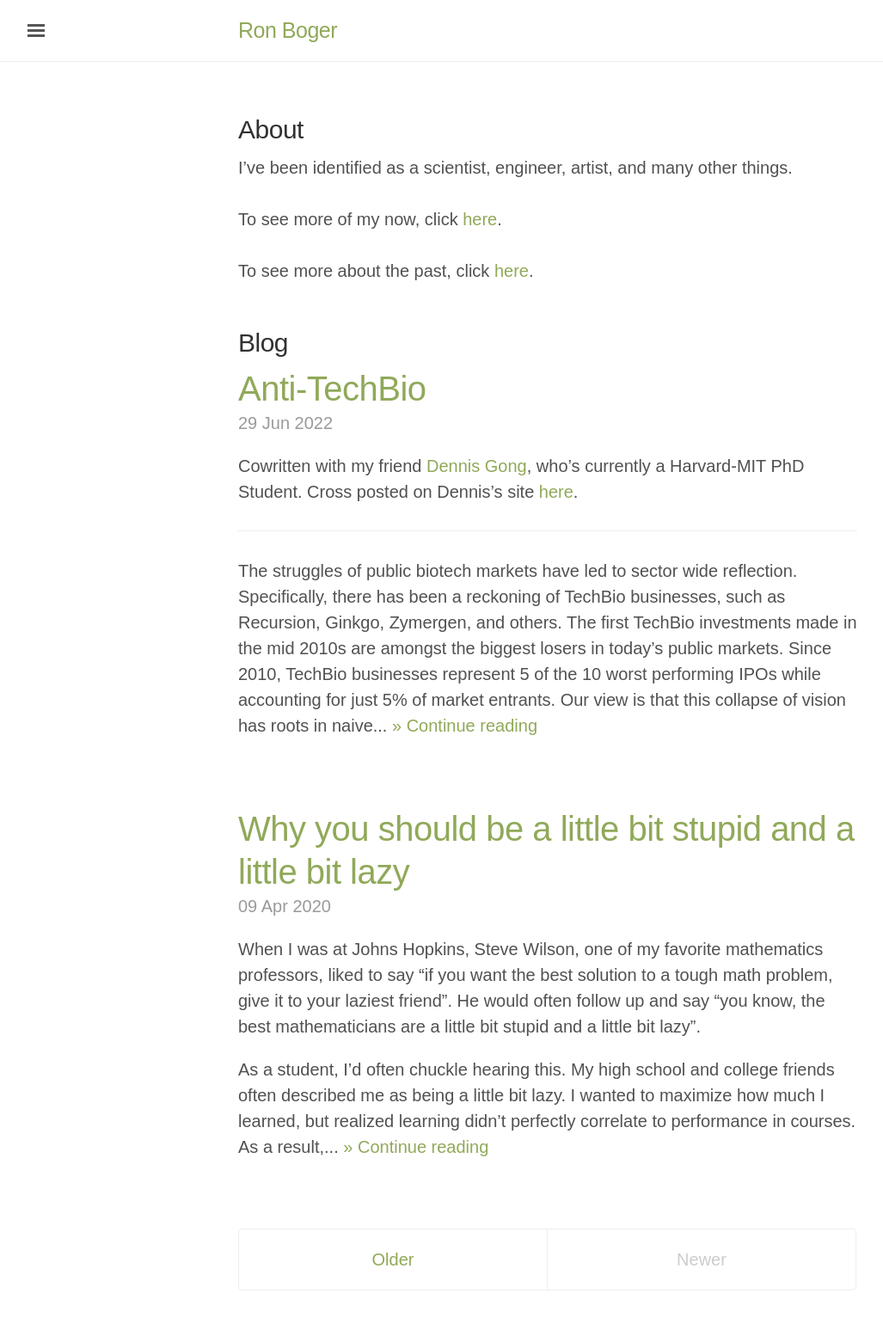
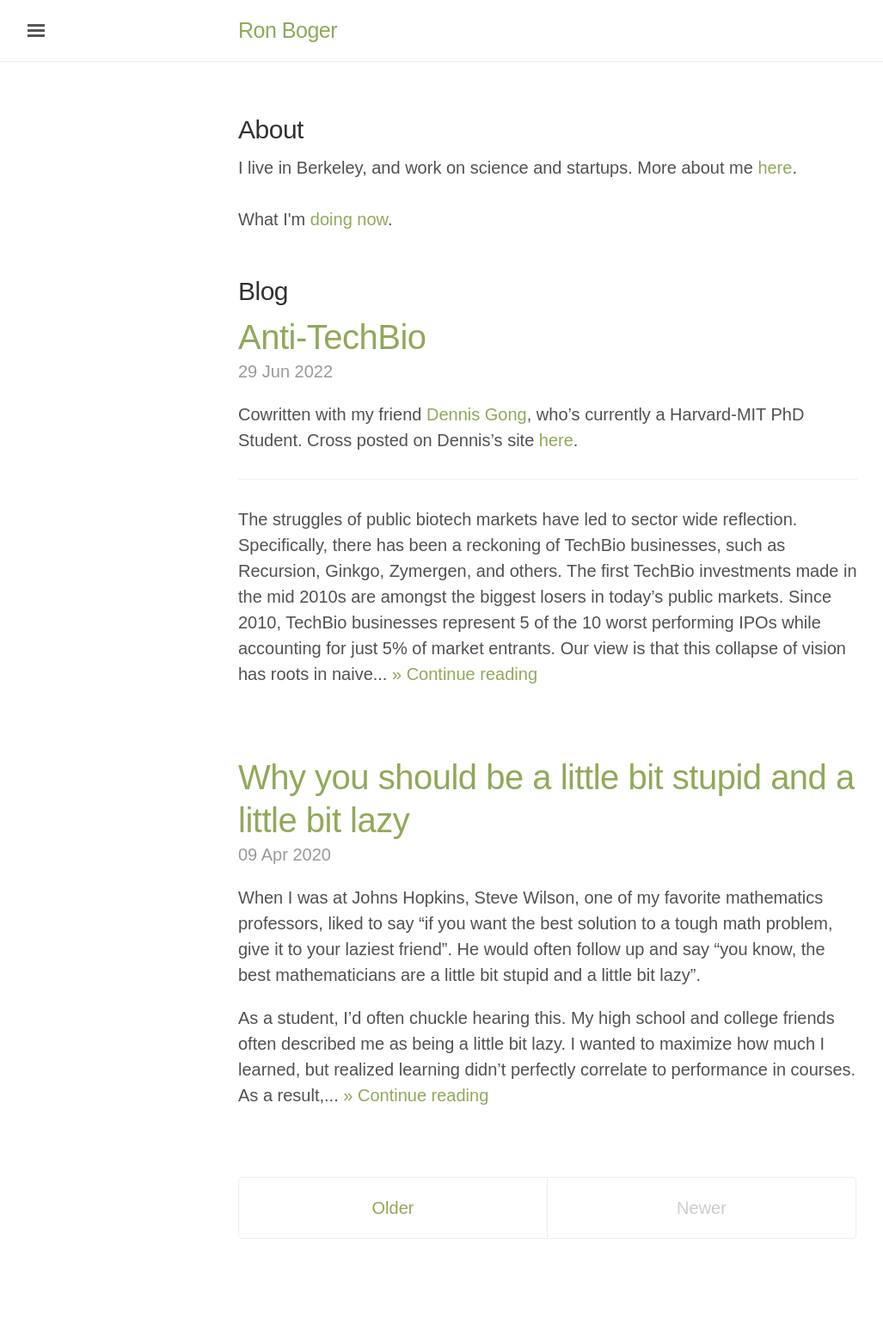
Before and after one commit to ronboger/ronboger.github.io, a Jekyll site: the page built from index.html, in a window 1280 px wide. Shown: the whole page at 86% size, without its empty margins (3-1030 px from the left). Built offline with Jekyll 4.4.1, drawn with Linux system fonts in a browser that asks for light colours; the list of posts is cut into pages by our own code; after the commit the page ends 1501 px from its top, so only the background shows below that.

Commit message:
removes stuff, simple index

```diff
--- a/index.html
+++ b/index.html
@@ -5,14 +5,10 @@ title: Home
 {% if paginator.page == 1 %}
 <h2 class="index-heading">About</h2>
 
-I’ve been identified as a scientist, engineer, artist, and many other things.
-
+I live in Berkeley, and work on science and startups. More about me <a href="/about">here</a>.
 <br/>
 <br/>
-To see more of my now, click <a href="/now">here</a>.
-<br/>
-<br/>
-To see more about the past, click <a href="/about">here</a>.
+What I'm <a href="/now">doing now</a>.
 <br/>
 <br/>
 
```
Also changed, not shown: assets/images/profile4.png (deleted).
